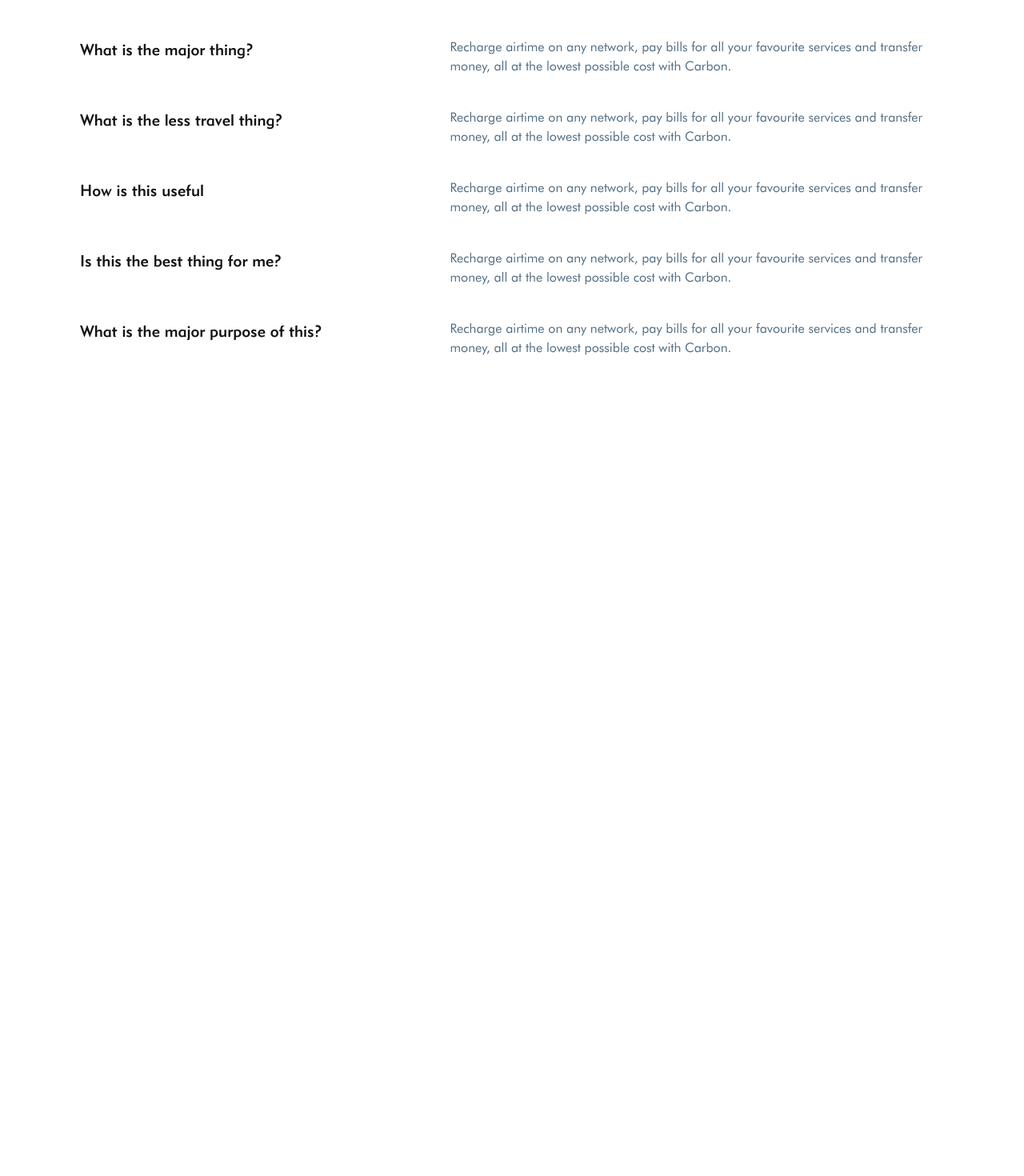
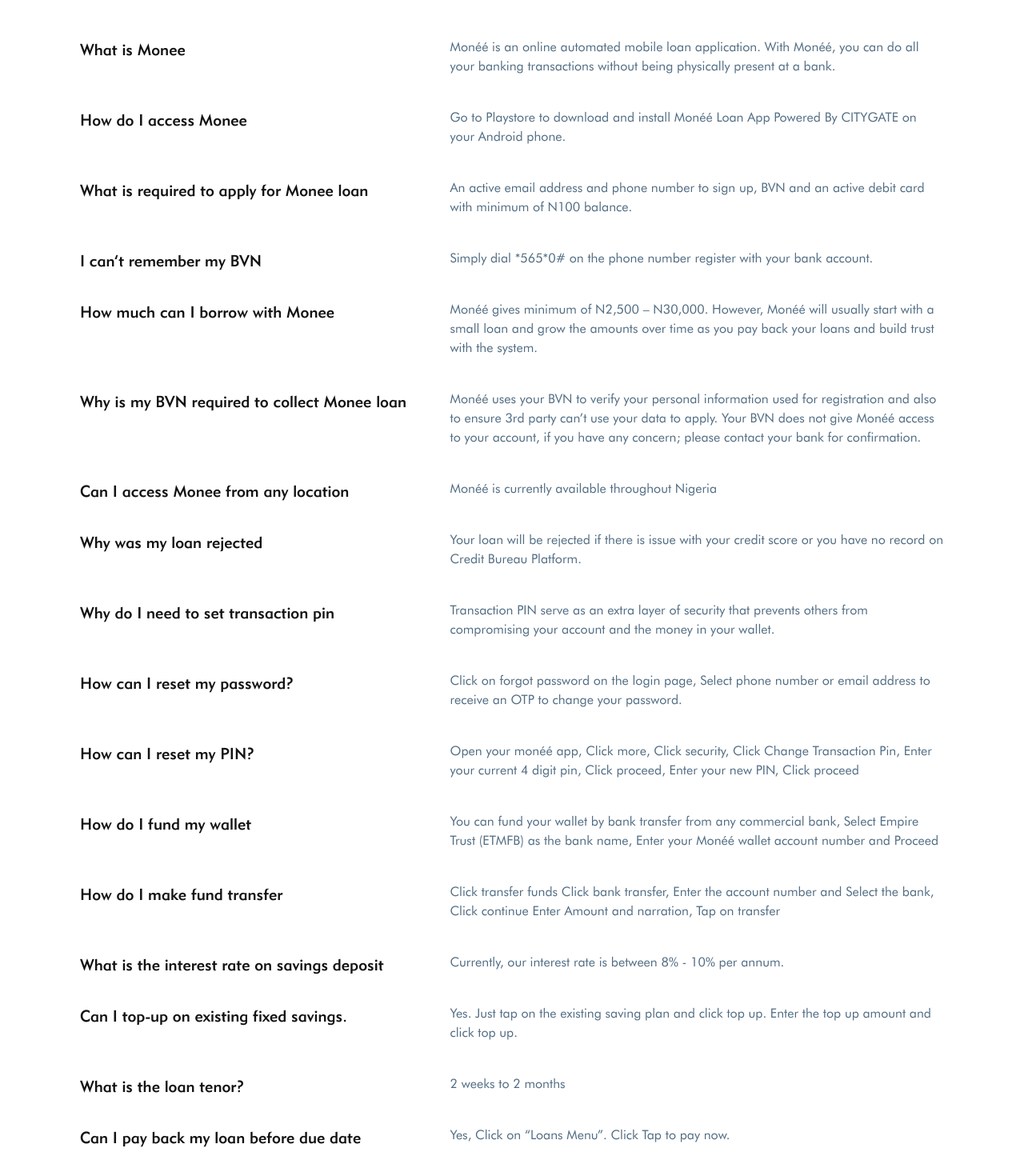
Before and after one commit to Oluwashina/DigitalFinance, a React (Create React App) app: page /faq in a window 1280 px wide. Shown: the part 260-1730 px from the top of the page at 80% size. Before the commit the page ends 817 px from the top, so only its background shows below. Built offline with nearby package versions, Linux system fonts and the light colour scheme.

Commit message:
faq page modified to receive from data source

```diff
--- a/src/components/LandingPage/sectionFour.js
+++ b/src/components/LandingPage/sectionFour.js
@@ -1,7 +1,7 @@
-import React from 'react'
+import React from "react";
 
-const SectionFour = () =>{
-    return(
+const SectionFour = () => {
+  return (
     <>
       <section className="section_invest">
         <div className="">
@@ -12,22 +12,46 @@
               </div>
             </div>
             <div className="col-lg-6 invest_heading">
-                           <h1  style={{lineHeight: '52px', color: '#fff', fontWeight: 500}}>Save, Invest and Grow Automatically</h1>
-                           <p className="mt-4 faq_answer" style={{color: '#fff'}}>Recharge airtime on any network, pay bills for all your favourite services and transfer money, all at the lowest  possible cost with Carbon.</p>
-                           <div className="mt-4" style={{display: 'flex'}}>
-                            <div className="" style={{background: '#fff', color: '#dd0000', borderRadius: '3px', textAlign: 'center', alignItems: 'center', width: '24px', height: '24px'}}><img alt="ffol" src="img/red_arrow.png" className="" style={{verticalAlign: 'inherit'}} /></div>
-                            <p className="ml-3" style={{color: '#fff', fontWeight: 500}}>Create an Account</p>
+              <h1
+                style={{ lineHeight: "52px", color: "#fff", fontWeight: 500 }}
+              >
+                Save, Invest and Grow Automatically
+              </h1>
+              <p className="mt-4 faq_answer" style={{ color: "#fff" }}>
+                Recharge airtime on any network, pay bills for all your
+                favourite services and transfer money, all at the lowest
+                possible cost with Carbon.
+              </p>
+              <div className="mt-4" style={{ display: "flex" }}>
+                <div
+                  className=""
+                  style={{
+                    background: "#fff",
+                    color: "#dd0000",
+                    borderRadius: "3px",
+                    textAlign: "center",
+                    alignItems: "center",
+                    width: "24px",
+                    height: "24px",
+                  }}
+                >
+                  <img
+                    alt="ffol"
+                    src="img/red_arrow.png"
+                    className=""
+                    style={{ verticalAlign: "inherit" }}
+                  />
+                </div>
+                <p className="ml-3" style={{ color: "#fff", fontWeight: 500 }}>
+                  Create an Account
+                </p>
               </div>
             </div>
           </div>
         </div>
-
-
       </section>
-
-
     </>
-    )
-}
+  );
+};
 
 export default SectionFour;
--- a/src/components/LandingPage/sectionOne.js
+++ b/src/components/LandingPage/sectionOne.js
@@ -1,113 +1,214 @@
-import React from 'react'
-import head_bg from './img/head_bg.png'
-import {Link, NavLink} from 'react-router-dom'
+import React from "react";
+import head_bg from "./img/head_bg.png";
+import { Link, NavLink } from "react-router-dom";
 // import {motion} from 'framer-motion'
 
-
-const SectionOne = () =>{
-    return(
+const SectionOne = () => {
+  return (
     <>
-
       {/* Header section */}
       <div className="row row_def">
         <div className="col-lg-6 column_def">
-
-         <div style={{background: 'rgba(179, 179, 179, 0.1)', height: '100%'}}>
-                 <div className="left_column" style={{backgroundColor: '#fff'}}>
-                     <nav className="navbar navbar-expand-lg navbar-light" style={{padding: 0}}>
+          <div
+            style={{ background: "rgba(179, 179, 179, 0.1)", height: "100%" }}
+          >
+            <div className="left_column" style={{ backgroundColor: "#fff" }}>
+              <nav
+                className="navbar navbar-expand-lg navbar-light"
+                style={{ padding: 0 }}
+              >
                 <Link className="navbar-brand" to="/">
-                                <img src="img/logo.png" className="d-inline-block align-top" alt="" loading="lazy" />
+                  <img
+                    src="img/logo.png"
+                    className="d-inline-block align-top"
+                    alt=""
+                    loading="lazy"
+                  />
                 </Link>
 
-                         <button className="navbar-toggler" type="button" data-toggle="collapse" data-target="#navbarNav">
+                <button
+                  className="navbar-toggler"
+                  type="button"
+                  data-toggle="collapse"
+                  data-target="#navbarNav"
+                >
                   <span className="navbar-toggler-icon"></span>
                 </button>
 
                 <div className="collapse navbar-collapse" id="navbarNav">
                   <ul className="navbar-nav ml-auto  d-sm-block d-lg-none d-md-block">
                     <li className="nav-item py-md-0 pt-4">
-                                    <NavLink className="nav-link" to="/faq" style={{color: '#121212' ,fontWeight: 600}}>FAQs</NavLink>
+                      <NavLink
+                        className="nav-link"
+                        to="/faq"
+                        style={{ color: "#121212", fontWeight: 600 }}
+                      >
+                        FAQs
+                      </NavLink>
                     </li>
                     <li className="nav-item px-lg-3">
-                                    <NavLink className="nav-link" to="/terms" style={{color: '#121212', fontWeight: 600}}>Terms and Conditions</NavLink>
+                      <NavLink
+                        className="nav-link"
+                        to="/terms"
+                        style={{ color: "#121212", fontWeight: 600 }}
+                      >
+                        Terms and Conditions
+                      </NavLink>
                     </li>
 
                     <li className="nav-item px-lg-4 py-lg-0 py-3">
-                                    <a className="nav-link" href="http://dignity.surge.sh/app/signup" style={{color: '#990000', fontWeight: 600,
-                                    border: '1px solid #990000', width: 143, height: 44, textAlign: 'center'}}
-                                    >Sign Up</a>
+                      <a
+                        className="nav-link"
+                        href="http://dignity.surge.sh/app/signup"
+                        style={{
+                          color: "#990000",
+                          fontWeight: 600,
+                          border: "1px solid #990000",
+                          width: 143,
+                          height: 44,
+                          textAlign: "center",
+                        }}
+                      >
+                        Sign Up
+                      </a>
                     </li>
                     <li className="nav-item px-lg-1 py-lg-0 py-1">
-                                    <a className="nav-link login" href="http://dignity.surge.sh/" style={{color: 'white', backgroundColor: '#dd0000',
-                                    width: 143, height: 44, fontWeight: 600, textAlign: 'center'}}>Login</a>
+                      <a
+                        className="nav-link login"
+                        href="http://dignity.surge.sh/"
+                        style={{
+                          color: "white",
+                          backgroundColor: "#dd0000",
+                          width: 143,
+                          height: 44,
+                          fontWeight: 600,
+                          textAlign: "center",
+                        }}
+                      >
+                        Login
+                      </a>
                     </li>
                   </ul>
                 </div>
               </nav>
-
-
             </div>
-
-
 
             {/* Title section */}
             <div>
               <div className="hero_contain">
                 <h1
-                      style={{color: '#121212', fontWeight: 500, lineHeight: '52px'}}>
-                         Your Pathway to financial future</h1>
-                     <p className="mt-4 faq_answer">Recharge airtime on any network, pay bills for all your favourite services and transfer money, all at the lowest possible cost with Carbon.</p>
+                  style={{
+                    color: "#121212",
+                    fontWeight: 500,
+                    lineHeight: "52px",
+                  }}
+                >
+                  Your Pathway to financial future
+                </h1>
+                <p className="mt-4 faq_answer">
+                  Recharge airtime on any network, pay bills for all your
+                  favourite services and transfer money, all at the lowest
+                  possible cost with Carbon.
+                </p>
 
                 <div className="mt-5">
                   <button className="btn btn-create">Create an Account</button>
                 </div>
 
                 {/* link to download - appstore and playstore */}
-                         <div className="mt-4" style={{display: 'flex'}}>
-                            <a href="https://google.com"><img alt="" src="img/Appstore.svg" className="img-fluid" /></a>
-                            <a href="https://google.com"><img alt="" src="img/Googleplay.svg" className="img-fluid ml-2" /></a>
+                <div className="mt-4" style={{ display: "flex" }}>
+                  <a href="https://google.com">
+                    <img alt="" src="img/Appstore.svg" className="img-fluid" />
+                  </a>
+                  <a href="https://google.com">
+                    <img
+                      alt=""
+                      src="img/Googleplay.svg"
+                      className="img-fluid ml-2"
+                    />
+                  </a>
                 </div>
-
               </div>
-
             </div>
           </div>
         </div>
         <div className="col-lg-6 column_def d-none d-md-none d-lg-block">
-             <div style={{backgroundImage: `url(${head_bg})`, backgroundSize: 'cover',  height: '100%'}}>
+          <div
+            style={{
+              backgroundImage: `url(${head_bg})`,
+              backgroundSize: "cover",
+              height: "100%",
+            }}
+          >
             <div className="">
-
               <ul className="menu_list">
                 <li className="nav-item">
-                        <NavLink className="nav-link" to="/faq" style={{color: '#fff' ,fontWeight: 500}}>FAQs</NavLink>
+                  <NavLink
+                    className="nav-link"
+                    to="/faq"
+                    style={{ color: "#fff", fontWeight: 500 }}
+                  >
+                    FAQs
+                  </NavLink>
                 </li>
                 <li className="nav-item px-lg-2">
-                        <NavLink className="nav-link" to="/terms" style={{color: '#fff', fontWeight: 500}}>Terms and Conditions</NavLink>
+                  <NavLink
+                    className="nav-link"
+                    to="/terms"
+                    style={{ color: "#fff", fontWeight: 500 }}
+                  >
+                    Terms and Conditions
+                  </NavLink>
                 </li>
 
                 <li className="nav-item px-lg-4">
-                        <a className="nav-link" href="http://dignity.surge.sh/app/signup" style={{color: '#fff', fontWeight: 500,
-                         border: '1px solid #fff', width: 143, height: 44, textAlign: 'center'}}
-                         >Sign Up</a>
+                  <a
+                    className="nav-link"
+                    href="http://dignity.surge.sh/app/signup"
+                    style={{
+                      color: "#fff",
+                      fontWeight: 500,
+                      border: "1px solid #fff",
+                      width: 143,
+                      height: 44,
+                      textAlign: "center",
+                    }}
+                  >
+                    Sign Up
+                  </a>
                 </li>
                 <li className="nav-item">
-                        <a className="nav-link login" href="http://dignity.surge.sh/" style={{color: '#dd0000', backgroundColor: '#fff',
-                        width: 143, height: 44, fontWeight: 500, textAlign: 'center'}}>Login</a>
+                  <a
+                    className="nav-link login"
+                    href="http://dignity.surge.sh/"
+                    style={{
+                      color: "#dd0000",
+                      backgroundColor: "#fff",
+                      width: 143,
+                      height: 44,
+                      fontWeight: 500,
+                      textAlign: "center",
+                    }}
+                  >
+                    Login
+                  </a>
                 </li>
               </ul>
-
             </div>
 
-
             <div className="img_hero">
-                 <img alt="" src="img/woman.png" className="img-fluid" style={{marginLeft: -80}} />
+              <img
+                alt=""
+                src="img/woman.png"
+                className="img-fluid"
+                style={{ marginLeft: -80 }}
+              />
             </div>
-
           </div>
         </div>
       </div>
     </>
-    )
-}
+  );
+};
 
 export default SectionOne;
--- a/src/components/layouts/FAQ/faq.js
+++ b/src/components/layouts/FAQ/faq.js
@@ -1,32 +1,9 @@
 import React from 'react'
 import Navbar from '../../Navbar/navbar'
 import Header from '../Header/header'
+import {faqData} from '../../../data.js'
 
 const Faq = () =>{
-
-  const data = [
-    { id: 1,
-      question: "What is the major thing?",
-      answer: "Recharge airtime on any network, pay bills for all your favourite services and transfer money, all at the lowest possible cost with Carbon."
-    },
-    {
-      id: 2,
-      question: "What is the less travel thing?",
-      answer: "Recharge airtime on any network, pay bills for all your favourite services and transfer money, all at the lowest possible cost with Carbon."
-     },
-    { id: 3,
-      question: "How is this useful",
-      answer: "Recharge airtime on any network, pay bills for all your favourite services and transfer money, all at the lowest possible cost with Carbon."
-    },
-    { id: 4,
-      question: "Is this the best thing for me?",
-      answer: "Recharge airtime on any network, pay bills for all your favourite services and transfer money, all at the lowest possible cost with Carbon."
-    },
-    { id: 5,
-      question: "What is the major purpose of this?",
-      answer: "Recharge airtime on any network, pay bills for all your favourite services and transfer money, all at the lowest possible cost with Carbon."
-    }
-  ];
 
     return(
         <>
@@ -38,7 +15,7 @@
               <div className="container" style={{padding: '70px 30px'}}>
 
                   {/* FAQ mapping */}
-                  {data.map((user) => (
+                  {faqData.map((user) => (
                     <div key={user.id} className="row mb-4">
                     <div className="col-lg-5 ">
                    <h6 className="faq_question">{user.question}</h6>
--- a/src/components/layouts/Terms/terms.js
+++ b/src/components/layouts/Terms/terms.js
@@ -337,7 +337,7 @@
 
                              {/* sixth list */}
                              <li>
-                                 <h6>STATEMENTS</h6>
+                                 <h6 className="terms-head">STATEMENTS</h6>
                                  <h6>6.1</h6>
                                  <div className="terms-txt">
                                      <p>A statement and activity report in respect of your Account will be made available on Request. it is also available via the Monéé App. Requests shall be made via our e-mail address: support@Monéé.com or via the contact link available on the App.</p>
--- /dev/null
+++ b/src/data.js
@@ -0,0 +1,97 @@
+export const faqData = [
+    {
+        id: 1,
+        question: "What is Monee",
+        answer: "Monéé is an online automated mobile loan application. With Monéé, you can do all your banking transactions without being physically present at a bank."
+    },
+    {
+        id: 2,
+        question: "How do I access Monee",
+        answer: "Go to Playstore to download and install Monéé Loan App Powered By CITYGATE on your Android phone."
+    },
+    {
+        id: 3,
+        question: "What is required to apply for Monee loan ",
+        answer: "An active email address and phone number to sign up, BVN and an active debit card with minimum of N100 balance."
+    },
+    {
+        id: 4,
+        question: "I can’t remember my BVN ",
+        answer: "Simply dial *565*0# on the phone number register with your bank account."
+    },
+    {
+        id: 5,
+        question: "How much can I borrow with Monee ",
+        answer: "Monéé gives minimum of N2,500 – N30,000. However, Monéé will usually start with a small loan and grow the amounts over time as you pay back your loans and build trust with the system."
+    } ,
+    {
+        id: 6,
+        question: "Why is my BVN required to collect Monee loan",
+        answer: "Monéé uses your BVN to verify your personal information used for registration and also to ensure 3rd party can’t use your data to apply. Your BVN does not give Monéé access to your account, if you have any concern; please contact your bank for confirmation."
+    },
+    {
+        id: 7,
+        question: "Can I access Monee from any location",
+        answer: "Monéé is currently available throughout Nigeria"
+    },
+    {
+        id: 8,
+        question: "Why was my loan rejected",
+        answer: "Your loan will be rejected if there is issue with your credit score or you have no record on Credit Bureau Platform."
+    },
+    {
+        id: 9,
+        question: "Why do I need to set transaction pin",
+        answer: "Transaction PIN serve as an extra layer of security that prevents others from compromising your account and the money in your wallet. "
+    },
+    {
+        id: 10,
+        question: "How can I reset my password?",
+        answer: "Click on forgot password on the login page, Select phone number or email address to receive an OTP to change your password."
+    },
+    {
+        id: 11,
+        question: "How can I reset my PIN?",
+        answer: "Open your monéé app, Click more, Click security, Click Change Transaction Pin, Enter your current 4 digit pin, Click proceed, Enter your new PIN, Click proceed"
+    },
+    {
+        id: 12,
+        question: "How do I fund my wallet ",
+        answer: "You can fund your wallet by bank transfer from any commercial bank, Select Empire Trust (ETMFB) as the bank name, Enter your Monéé wallet account number and Proceed"
+    },
+    {
+        id: 13,
+        question: "How do I make fund transfer",
+        answer: "Click transfer funds Click bank transfer, Enter the account number and Select the bank, Click continue Enter Amount and narration, Tap on transfer"
+    },
+    {
+        id: 14,
+        question: "What is the interest rate on savings deposit",
+        answer: "Currently, our interest rate is between 8% - 10% per annum."
+    },
+    {
+        id: 15,
+        question: "Can I top-up on existing fixed savings.",
+        answer: "Yes. Just tap on the existing saving plan and click top up. Enter the top up amount and click top up. "
+    },
+    {
+        id: 16,
+        question: "What is the loan tenor?",
+        answer: "2 weeks to 2 months"
+    },
+    {
+        id: 17,
+        question: "Can I pay back my loan before due date",
+        answer: "Yes, Click on “Loans Menu”. Click Tap to pay now."
+    },
+    {
+        id: 18,
+        question: "Can I make bills payment with Monee app?",
+        answer: "Definitely! You can make seamless bill payment on Monéé app. From the app, you can easily pay for your cable TV subscription, Electricity Bill, etc"
+    },
+    {
+        id: 19,
+        question: "Can I add more than one card?",
+        answer: "Yes! You can add up to 2 cards on your Monéé app."
+    }
+]
```
Also changed, not shown: 1 other file (tests, documents, lock files or other folders). Lines whose indentation alone changed are shown as unchanged.
